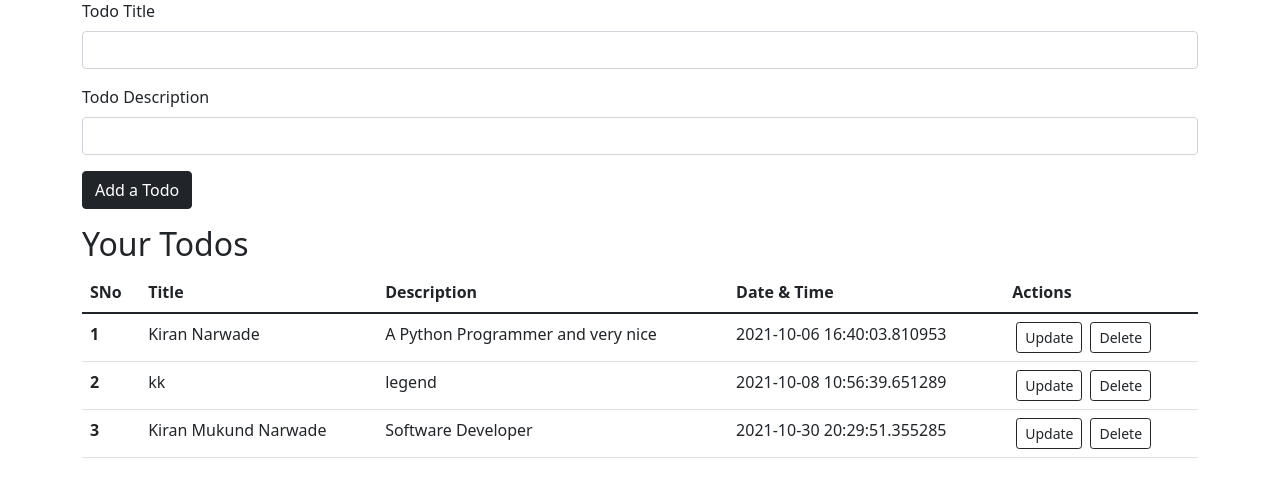
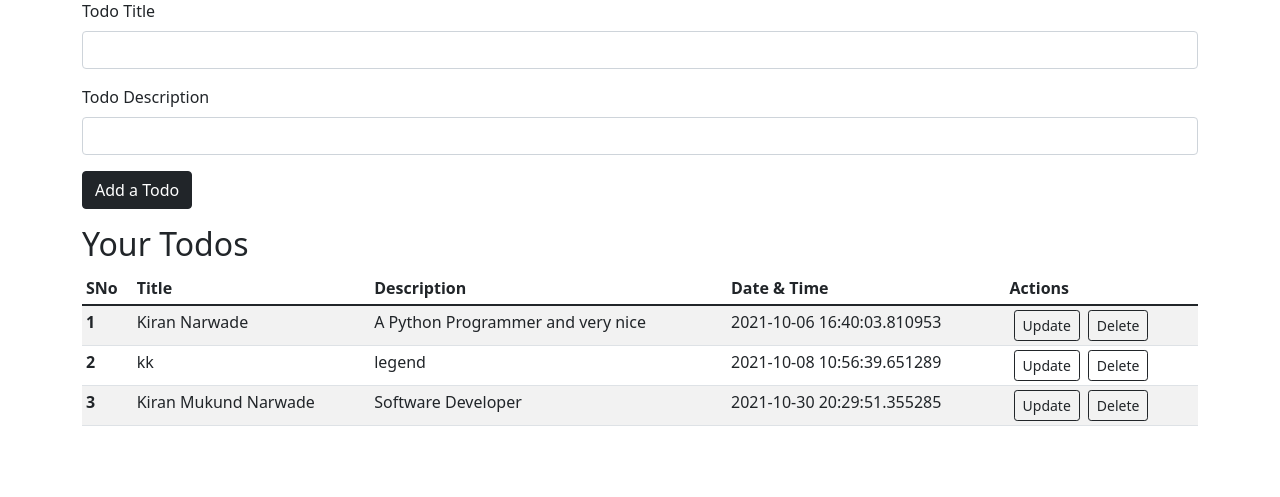
Before and after one commit to kirannarwade/flasktodo, a Flask app: page / in a window 1280 px wide. Shown: the part 119-616 px from the top of the page. Run offline with Flask 2, Linux system fonts and the light colour scheme; data comes from the database, SQL or seed files in the repository.

Commit message:
Update index.html

```diff
--- a/templates/index.html
+++ b/templates/index.html
@@ -28,7 +28,7 @@
                 </div>
 
                     {% else %}
-                    <table class="table">
+                    <table class="table table-sm table-striped">
                       <thead>
                         <tr>
                           <th scope="col">SNo</th>
```
